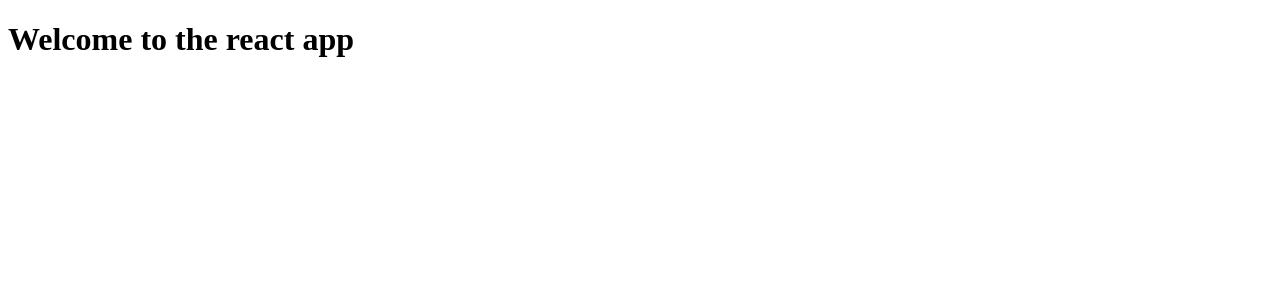
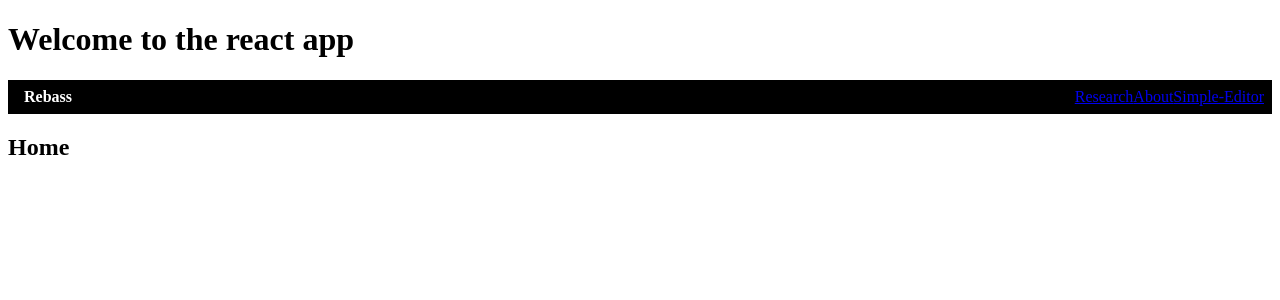
Before and after one commit to anirrudh/collaborative-edit, a React app in the folder collaboredit/: page / in a window 1280 px wide. Shown: the top 300 px of the page. Built offline with nearby package versions, Linux system fonts and the light colour scheme.

Commit message:
init minimal react app w routing

```diff
--- a/collaboredit/package.json
+++ b/collaboredit/package.json
@@ -25,7 +25,9 @@
     "@types/react": "^17.0.0",
     "@types/react-dom": "^17.0.0",
     "react": "^17.0.1",
-    "react-dom": "^17.0.1"
+    "react-dom": "^17.0.1",
+    "react-router-dom": "^5.2.0",
+    "rebass": "^4.0.7"
   },
   "devDependencies": {
     "@babel/core": "^7.12.9",
--- a/collaboredit/src/index.tsx
+++ b/collaboredit/src/index.tsx
@@ -1,6 +1,56 @@
 import * as React from 'react';
 import * as ReactDOM from 'react-dom';
+import { Flex, Text, Box, Link as RebassLink } from 'rebass';
+import { BrowserRouter, Link, Switch, Route } from "react-router-dom";
 
-ReactDOM.render(<div>
+function Navbar(props: any) {
+	return(
+		<div>
+	<Flex
+  	px={2}
+  	color='white'
+  	bg='black'
+  	alignItems='center'>
+  	<Text p={2} fontWeight='bold'>Rebass</Text>
+  	<Box mx='auto' />
+	<RebassLink {...props} as={Link} to="/research" children="Research"/>
+	<RebassLink {...props} as={Link} to="/about" children="About"/>
+	<RebassLink {...props} as={Link} to="/simple_editor" children="Simple-Editor"/>
+	</Flex>
+        {/* A <Switch> looks through its children <Route>s and
+            renders the first one that matches the current URL. */}
+        <Switch>
+          <Route path="/about">
+            <About />
+          </Route>
+          <Route path="/research">
+            <Research />
+          </Route>
+	<Route path="/simple_editor">
+		<h1>placeholder</h1>
+          </Route>
+          <Route path="/">
+            <Home />
+          </Route>
+        </Switch>
+      </div> );
+}
+
+function Home() {
+  return <h2>Home</h2>;
+}
+
+function About() {
+  return <h2>About</h2>;
+}
+
+function Research() {
+  return <h2>Users</h2>;
+}
+
+ReactDOM.render(
+	<BrowserRouter>
 	<h1> Welcome to the react app </h1>
-		</div>, document.getElementById('root') as HTMLElement);
+	<Navbar />
+	</BrowserRouter>
+	, document.getElementById('root') as HTMLElement);
```
Also changed, not shown: collaboredit/src/components/navbar.tsx (added, +17 -0 lines), collaboredit/src/components/simpleTextEdit.tsx (added, +15 -0 lines), collaboredit/src/App.tsx (added), 2 other files (tests, documents, lock files or other folders).
